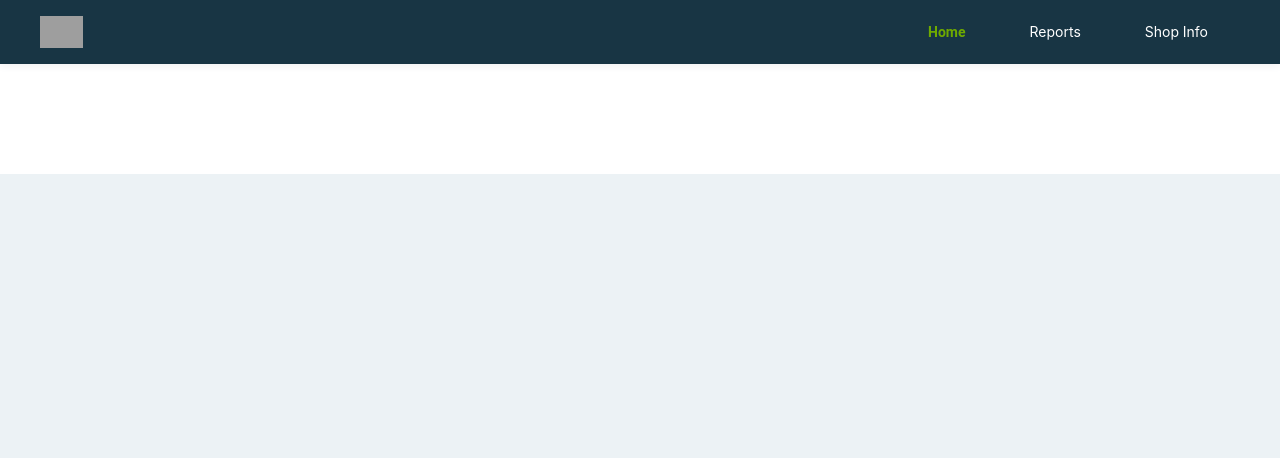
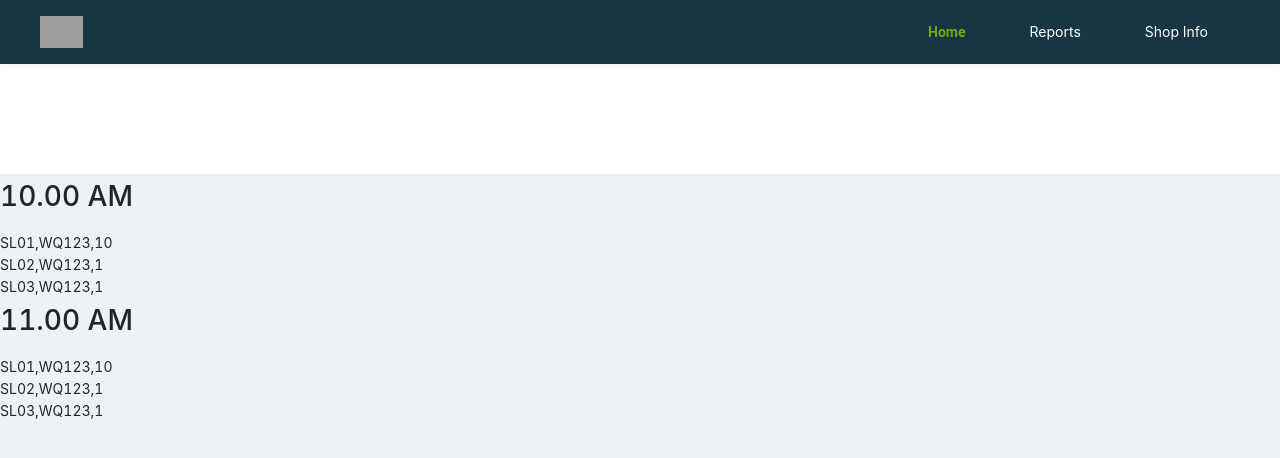
Before and after one commit to sureshseban/weq-admin, a React (Create React App) app: page /home in a window 1280 px wide. Shown: the top 458 px of the page. Built offline with nearby package versions, Linux system fonts and the light colour scheme; grey boxes are pictures that could not be loaded.

Commit message:
added some json data in Home page

```diff
--- a/src/components/Home/Home.js
+++ b/src/components/Home/Home.js
@@ -1,11 +1,79 @@
-import React from 'react'
+import React, { useState } from 'react'
 import './Home.css'
 
 function Home(props) {
+
+    const [slots, setSlots] = useState([
+        {
+            timing: '10.00 AM',
+            data: [
+                {
+                    slotid: 'SL01',
+                    weqid: 'WQ123',
+                    noBookings: '10',
+                    timing: '10.00 AM - 10.15 AM'
+                },
+                {
+                    slotid: 'SL02',
+                    weqid: 'WQ123',
+                    noBookings: '1',
+                    timing: '10.00 AM - 10.15 AM'
+                },
+                {
+                    slotid: 'SL03',
+                    weqid: 'WQ123',
+                    noBookings: '1',
+                    timing: '10.00 AM - 10.15 AM'
+                }
+            ]
+        },
+        {
+            timing: '11.00 AM',
+            data: [
+                {
+                    slotid: 'SL01',
+                    weqid: 'WQ123',
+                    noBookings: '10',
+                    timing: '11.00 AM - 11.15 AM'
+                },
+                {
+                    slotid: 'SL02',
+                    weqid: 'WQ123',
+                    noBookings: '1',
+                    timing: '11.15 AM - 11.30 AM'
+                },
+                {
+                    slotid: 'SL03',
+                    weqid: 'WQ123',
+                    noBookings: '1',
+                    timing: '11.15 AM - 11.30 AM'
+                }
+            ]
+        }
+
+    ])
+
     return (
         <React.Fragment>
             <div className='filer'></div>
-            <div className='slots-section'></div>
+            <div className='slots-section'>
+                {
+                    slots.map((slot, index) => {
+                        return (<div key={index}>
+                            <h1>{slot.timing}</h1>
+                            {
+                                slot.data.map((item, _index) => {
+                                    return (<div key={_index}>
+                                        <div><span>{item.slotid}</span>,
+                                        <span>{item.weqid}</span>,
+                                        <span>{item.noBookings}</span></div>
+                                    </div>)
+                                })
+                            }
+                        </div>)
+                    })
+                }
+            </div>
         </React.Fragment>
     )
 }
```
